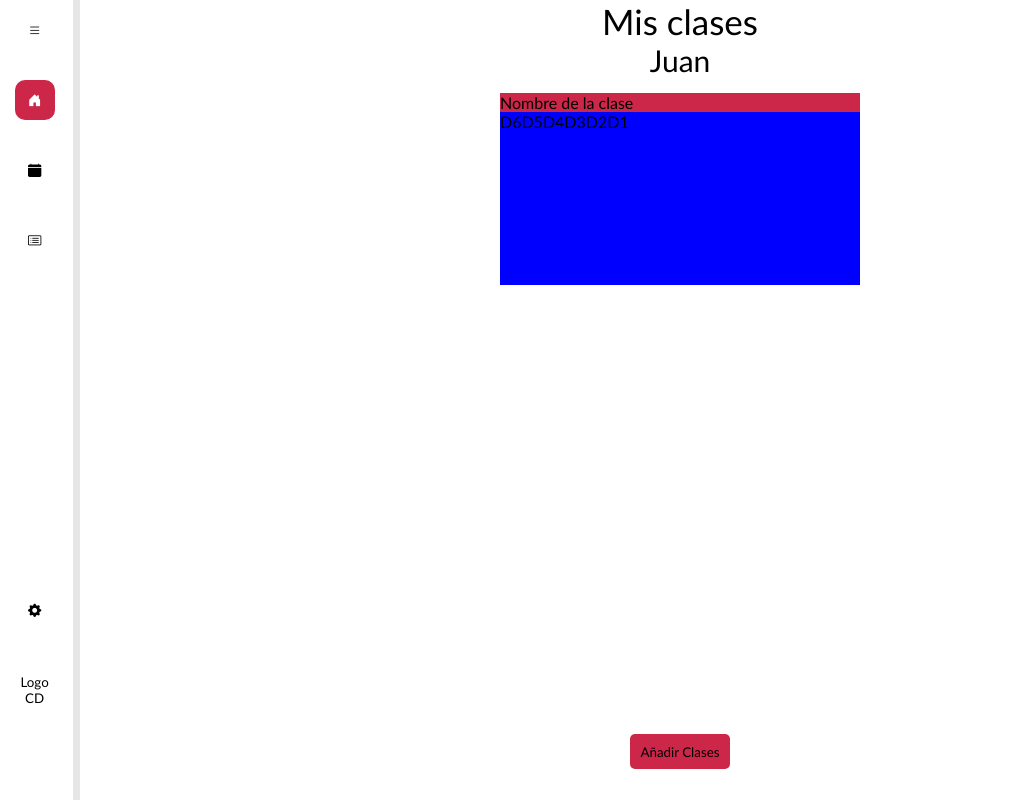
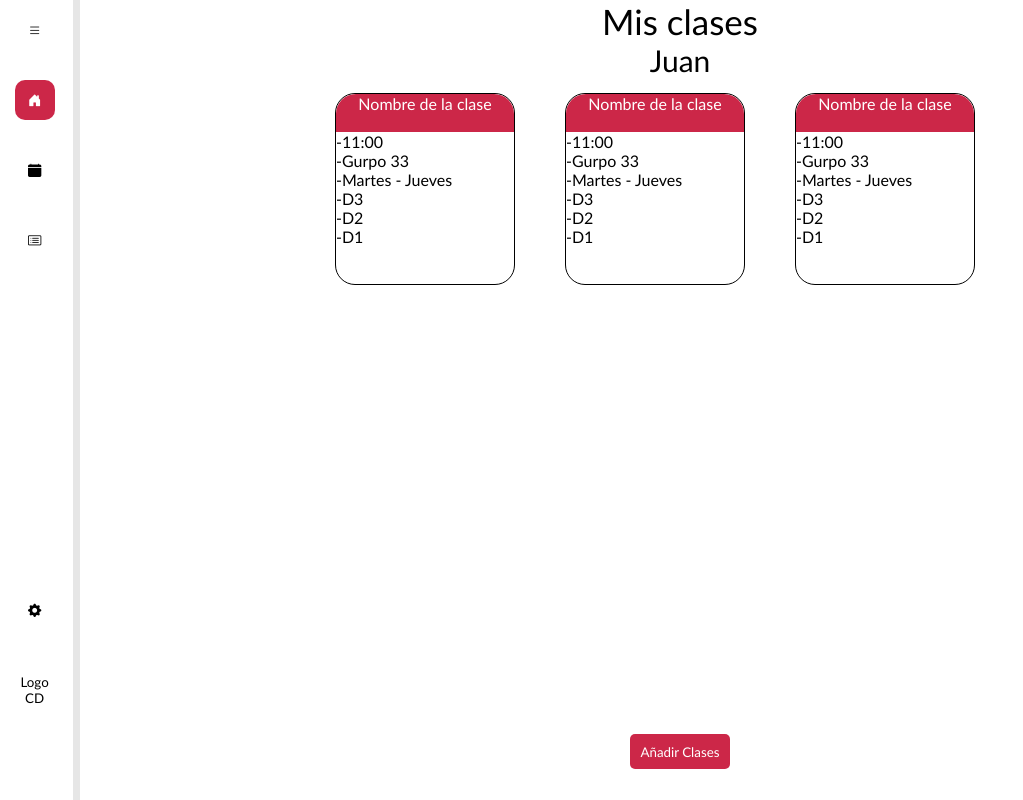
Before and after one commit to OlafGG/FrontServicioSocial, a React (Create React App) app: page / in a window 1280 px wide. Shown: the whole page, without its empty margins (0-1023 px from the left). Built offline with nearby package versions, Linux system fonts and the light colour scheme.

Commit message:
css details card class

```diff
--- a/src/components/pure/card.class.jsx
+++ b/src/components/pure/card.class.jsx
@@ -8,12 +8,12 @@ const CardClass = () => {
                 <label id='title-name-card-class'>Nombre de la clase</label>
             </div>
             <div className='lables-descriptions-class-card'>
-                <label className='description-class-card'>D6</label>
-                <label className='description-class-card'>D5</label>
-                <label className='description-class-card'>D4</label>
-                <label className='description-class-card'>D3</label>
-                <label className='description-class-card'>D2</label>
-                <label className='description-class-card'>D1</label>
+                <label className='description-class-card'>-11:00</label>
+                <label className='description-class-card'>-Gurpo 33</label>
+                <label className='description-class-card'>-Martes - Jueves</label>
+                <label className='description-class-card'>-D3</label>
+                <label className='description-class-card'>-D2</label>
+                <label className='description-class-card'>-D1</label>
             </div>
 
         </div>
--- a/src/css/class.card.css
+++ b/src/css/class.card.css
@@ -1,19 +1,30 @@
 .body-principal-card{
-    width: 30%;
+    width: 15%;
     height: 30%;
+    margin-right: 50px;
+    border-radius: 20px;
+    border: 1px solid;
 }
 
 .div-title-card-class{
+    text-align: center;
     width: 100%;
-    height: 10%;
+    height: 20%;
     background-color: rgb(204, 39, 72);
+    border-radius:20px 20px 0 0 ;
+    color: white;
 }
 
 .lables-descriptions-class-card{
     width: 100%;
     height: 90%;
-    background-color: blue;
+    border-radius: 0 0 20px 20px;
     display: block;
-    justify-content: left;
+    margin-right: 5px;
     margin-bottom: 3px;
+
 }
+
+.description-class-card{
+    display: block;
+}
--- a/src/pages/home/HomePage.jsx
+++ b/src/pages/home/HomePage.jsx
@@ -45,6 +45,8 @@ const HomePage = () => {
 
                 <div className='fondo'>
                     <CardClass></CardClass>
+                    <CardClass></CardClass>
+                    <CardClass></CardClass>
                 </div>
                 <div id='btnAdding'>
                     <button id='btnAdd'>Añadir Clases</button>
--- a/src/pages/home/homepages.css
+++ b/src/pages/home/homepages.css
@@ -85,6 +85,7 @@
     background-color: rgb(204, 39, 72);
     border: none;
     border-radius: 5px;
+    color: white;
 }
 .fondo {
     width: 100%;
```
